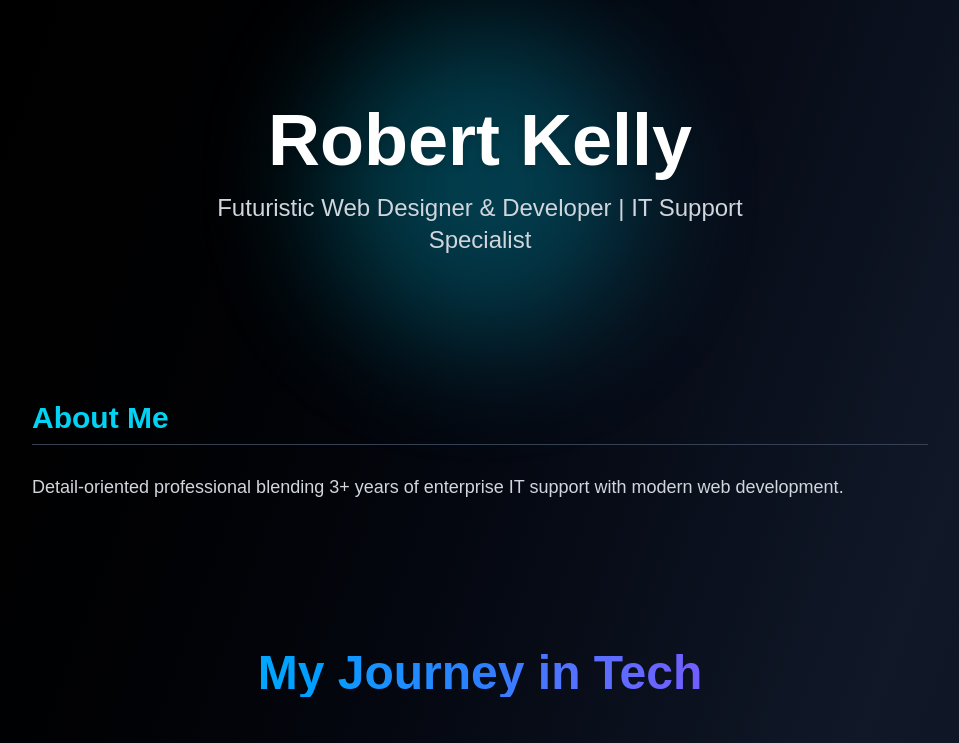
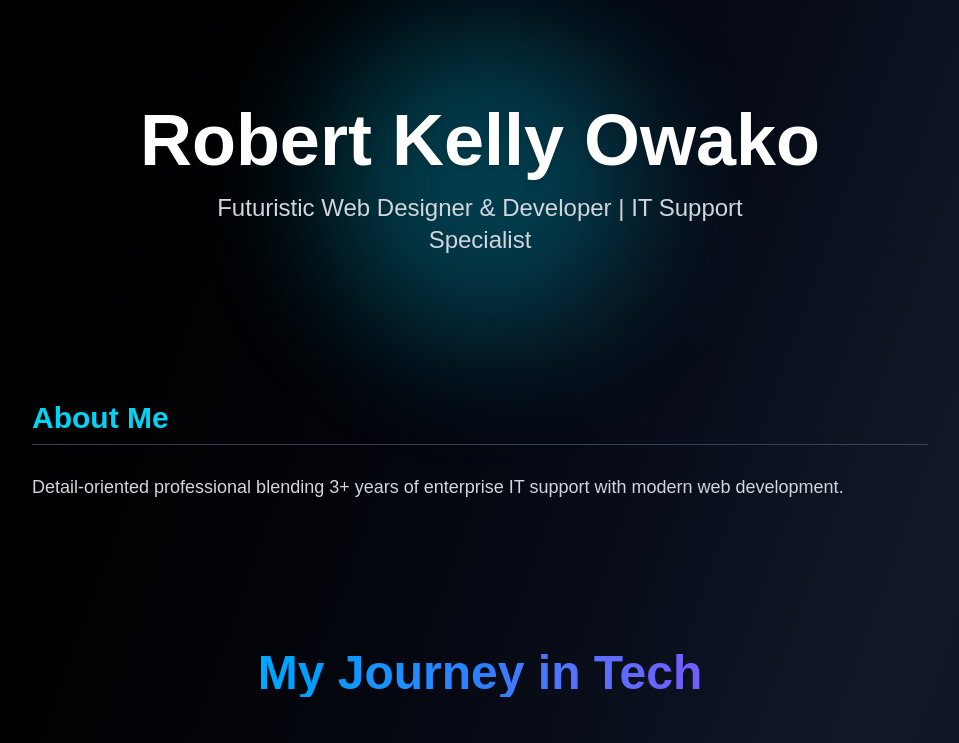
Before and after one commit to rokeowmaster/rokeow, a Next.js app: page / in a window 1280 px wide. Shown: the top 743 px of the page, without its empty margins (160-1119 px from the left). Built offline with nearby package versions, Linux system fonts and the light colour scheme.

Commit message:
tech journey 1

```diff
--- a/app/page.js
+++ b/app/page.js
@@ -86,7 +86,7 @@ export default function Home() {
       <section className="flex flex-col items-center justify-center text-center py-20 relative">
         <div className="absolute top-0 left-1/2 transform -translate-x-1/2 w-80 h-80 bg-cyan-500 rounded-full blur-3xl opacity-30 animate-pulse"></div>
         <h1 className="text-5xl md:text-7xl font-bold mb-4 drop-shadow-md z-10">
-          Robert Kelly
+          Robert Kelly Owako
         </h1>
         <p className="text-xl md:text-2xl text-gray-300 max-w-xl z-10">
           Futuristic Web Designer & Developer | IT Support Specialist
```
